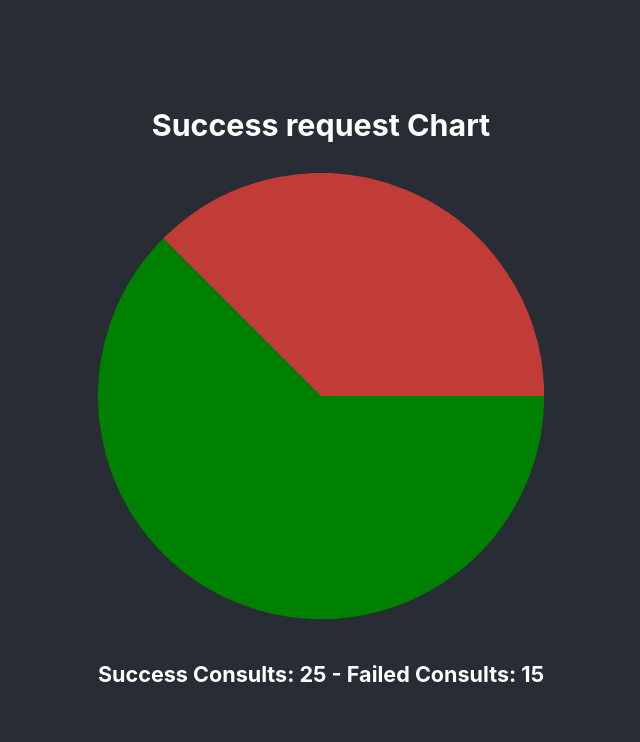
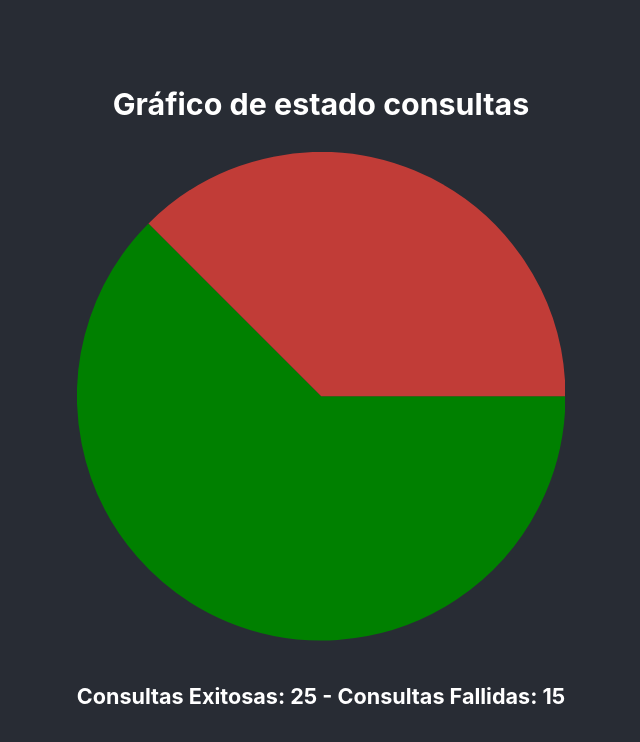
Before and after one commit to pedrobihan/gpti_g4_front, a React (Create React App) app: page / in a window 1280 px wide. Shown: the top 742 px of the page, without its empty margins (319-959 px from the left). Built offline with nearby package versions, Linux system fonts and the light colour scheme.

Commit message:
grfico estatico de success en componente para hacer el fetch comentado, ahora texto en espanol

```diff
--- a/src/components/successInfo.jsx
+++ b/src/components/successInfo.jsx
@@ -41,16 +41,16 @@ function SuccessInfo() {
     return (
         <div>
             <div>
-              <h3> Success request Chart</h3>
+              <h3> Gráfico de estado consultas</h3>
               <div className='pie-chart'>
                 <PieChart
                   data={[
-                    { title: 'Success Consults', value: 25, color: '#008000' },
-                    { title: 'Failed Consults', value: 15, color: '#C13C37' }
+                    { title: 'Consultas Exitosas', value: 25, color: '#008000' },
+                    { title: 'Consultas Fallidas', value: 15, color: '#C13C37' }
                   ]}
                 />
               </div>
-              <h5> Success Consults: 25 - Failed Consults: 15</h5>
+              <h5> Consultas Exitosas: 25 - Consultas Fallidas: 15</h5>
             </div>
         </div>
       );
```
